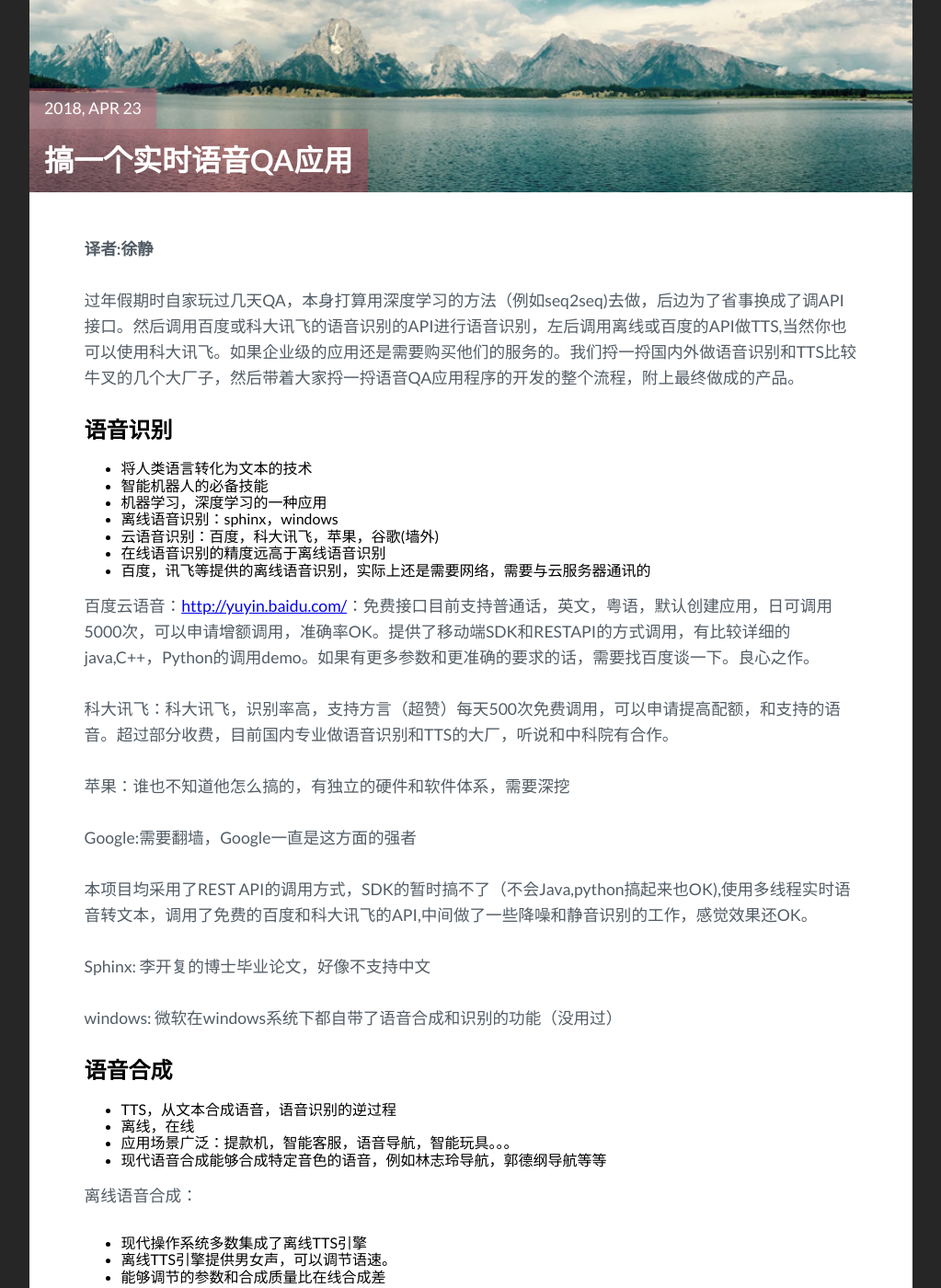
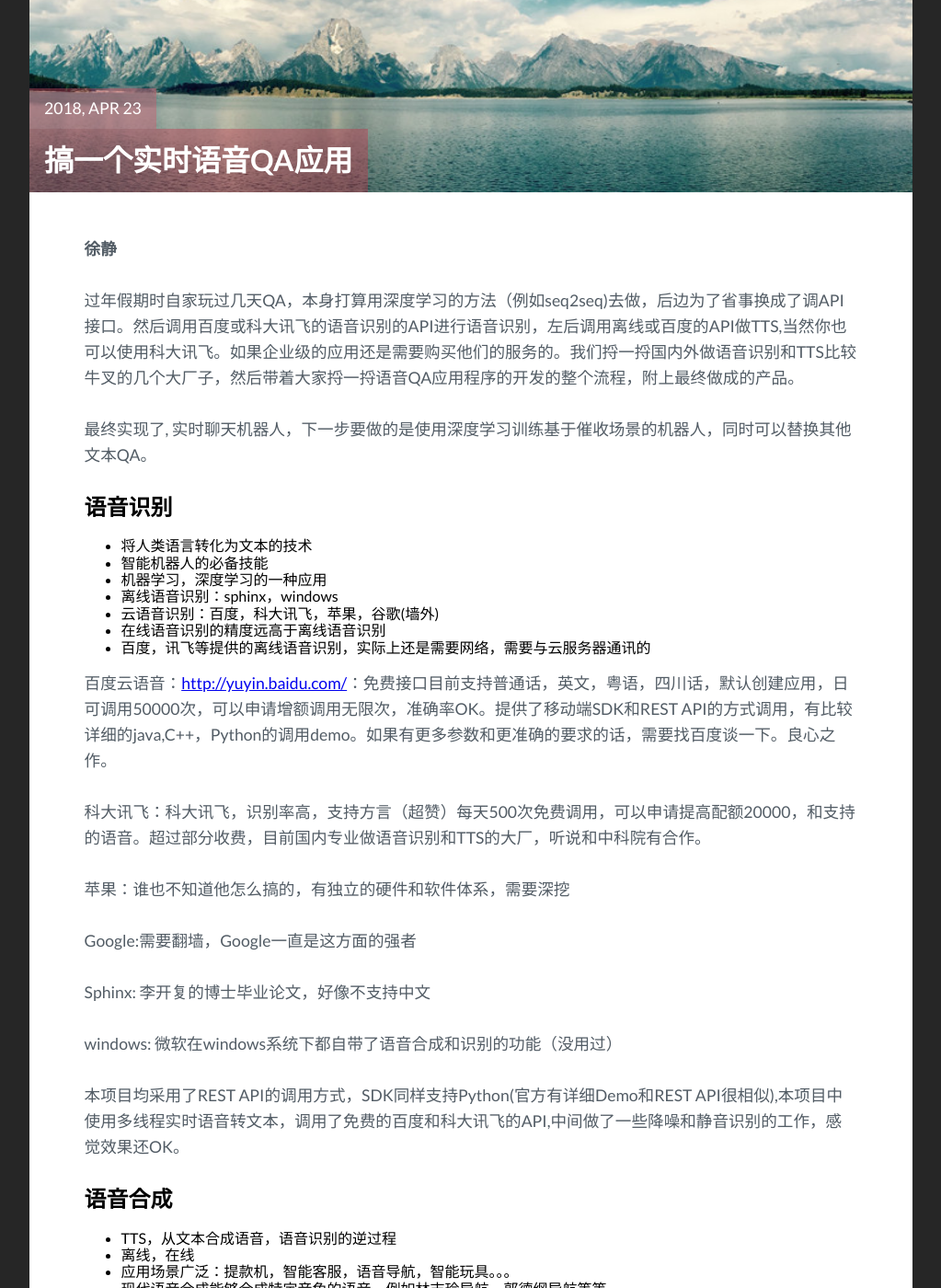
Before and after one commit to DataXujing/dataxujing.github.io, a Jekyll site: the page built from _posts/2018-04-23-my-QA-APP.markdown, in a window 1280 px wide and 1400 px high, scrolled down 504 px. Shown: the whole window at 92% size, without its empty margins (128-1151 px from the left). Built offline with Jekyll 4.4.1, drawn with Linux system fonts in a browser that asks for light colours; comment, search, counter and statistics services are not loaded.

Commit message:
first commit

```diff
--- a/_posts/2018-04-23-my-QA-APP.markdown
+++ b/_posts/2018-04-23-my-QA-APP.markdown
@@ -7,9 +7,11 @@ description: You’ll find this post in your `_posts` directory. Go ahead and ed
 tag: [Python,百度云语音，科大讯飞，图灵机器人]
 ---
 
-**译者:徐静**
+**徐静**
 
 过年假期时自家玩过几天QA，本身打算用深度学习的方法（例如seq2seq)去做，后边为了省事换成了调API接口。然后调用百度或科大讯飞的语音识别的API进行语音识别，左后调用离线或百度的API做TTS,当然你也可以使用科大讯飞。如果企业级的应用还是需要购买他们的服务的。我们捋一捋国内外做语音识别和TTS比较牛叉的几个大厂子，然后带着大家捋一捋语音QA应用程序的开发的整个流程，附上最终做成的产品。
+
+最终实现了, 实时聊天机器人，下一步要做的是使用深度学习训练基于催收场景的机器人，同时可以替换其他文本QA。
 
 
 ## 语音识别
@@ -23,20 +25,21 @@ tag: [Python,百度云语音，科大讯飞，图灵机器人]
 + 百度，讯飞等提供的离线语音识别，实际上还是需要网络，需要与云服务器通讯的
 
 
-百度云语音：<http://yuyin.baidu.com/>：免费接口目前支持普通话，英文，粤语，默认创建应用，日可调用5000次，可以申请增额调用，准确率OK。提供了移动端SDK和RESTAPI的方式调用，有比较详细的java,C++，Python的调用demo。如果有更多参数和更准确的要求的话，需要找百度谈一下。良心之作。
+百度云语音：<http://yuyin.baidu.com/>：免费接口目前支持普通话，英文，粤语，四川话，默认创建应用，日可调用50000次，可以申请增额调用无限次，准确率OK。提供了移动端SDK和REST API的方式调用，有比较详细的java,C++，Python的调用demo。如果有更多参数和更准确的要求的话，需要找百度谈一下。良心之作。
 
 
-科大讯飞：科大讯飞，识别率高，支持方言（超赞）每天500次免费调用，可以申请提高配额，和支持的语音。超过部分收费，目前国内专业做语音识别和TTS的大厂，听说和中科院有合作。
+科大讯飞：科大讯飞，识别率高，支持方言（超赞）每天500次免费调用，可以申请提高配额20000，和支持的语音。超过部分收费，目前国内专业做语音识别和TTS的大厂，听说和中科院有合作。
 
 苹果：谁也不知道他怎么搞的，有独立的硬件和软件体系，需要深挖
 
 Google:需要翻墙，Google一直是这方面的强者
 
-本项目均采用了REST API的调用方式，SDK的暂时搞不了（不会Java,python搞起来也OK),使用多线程实时语音转文本，调用了免费的百度和科大讯飞的API,中间做了一些降噪和静音识别的工作，感觉效果还OK。
-
 Sphinx: 李开复的博士毕业论文，好像不支持中文
 
 windows: 微软在windows系统下都自带了语音合成和识别的功能（没用过）
+
+本项目均采用了REST API的调用方式，SDK同样支持Python(官方有详细Demo和REST API很相似),本项目中使用多线程实时语音转文本，调用了免费的百度和科大讯飞的API,中间做了一些降噪和静音识别的工作，感觉效果还OK。
+
 
 ## 语音合成
 
```
